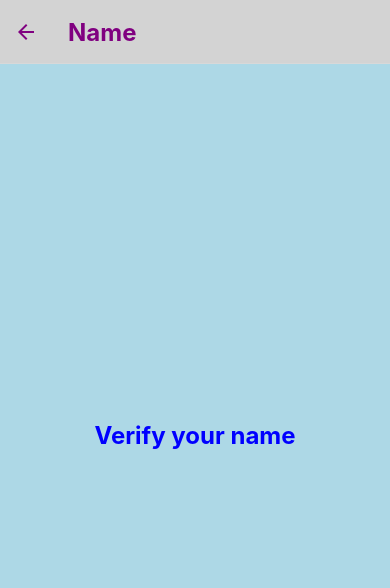
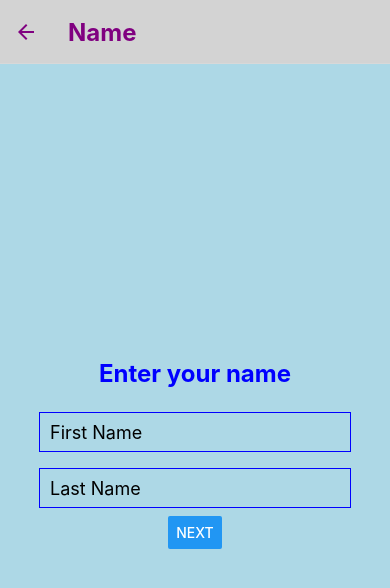
Before and after one commit to bell-kevin/useContextRegistrationInputValidation, a React Native app: screen /Name in a window 390 px wide. Shown: the top 588 px of the page. Built offline with nearby package versions, Linux system fonts and the light colour scheme.

Commit message:
Update NameScreen.js

```diff
--- a/screens/NameScreen.js
+++ b/screens/NameScreen.js
@@ -1,14 +1,37 @@
 import React, { useContext } from 'react';
-import { View, Text, StyleSheet } from 'react-native';
+import { View, Text, StyleSheet, TextInput, Button } from 'react-native';
 import UserContext from '../context/userContext';
 
-const NameScreen = () => {
-  const userNameCtx = useContext(UserContext);
+const NameScreen = ({ navigation }) => {
+  const { firstName, lastName, setFirstName, setLastName } = useContext(UserContext);
+
+  const handleFirstNameChange = (text) => {
+    setFirstName(text);
+  };
+
+  const handleLastNameChange = (text) => {
+    setLastName(text);
+  };
 
   return (
     <View style={styles.contentContainer}>
-      <Text style={styles.textContent}>Verify your name</Text>
-      <Text style={styles.text}>{userNameCtx.firstName} {userNameCtx.lastName}</Text>
+      <Text style={styles.textContent}>Enter your name</Text>
+      <TextInput
+        style={styles.textInput}
+        placeholder="First Name"
+        value={firstName}
+        onChangeText={handleFirstNameChange}
+      />
+      <TextInput
+        style={styles.textInput}
+        placeholder="Last Name"
+        value={lastName}
+        onChangeText={handleLastNameChange}
+      />
+      <Button
+        title="Next"
+        onPress={() => navigation.navigate("Phone")}
+      />
     </View>
   );
 };
@@ -26,9 +49,14 @@ const styles = StyleSheet.create({
     marginBottom: 16,
     color: 'blue',
   },
-  text: {
+  textInput: {
+    height: 40,
+    width: '80%',
+    borderWidth: 1,
+    borderColor: 'blue',
+    marginVertical: 8,
+    paddingHorizontal: 10,
     fontSize: 18,
-    color: 'blue',
   },
 });
 
```
